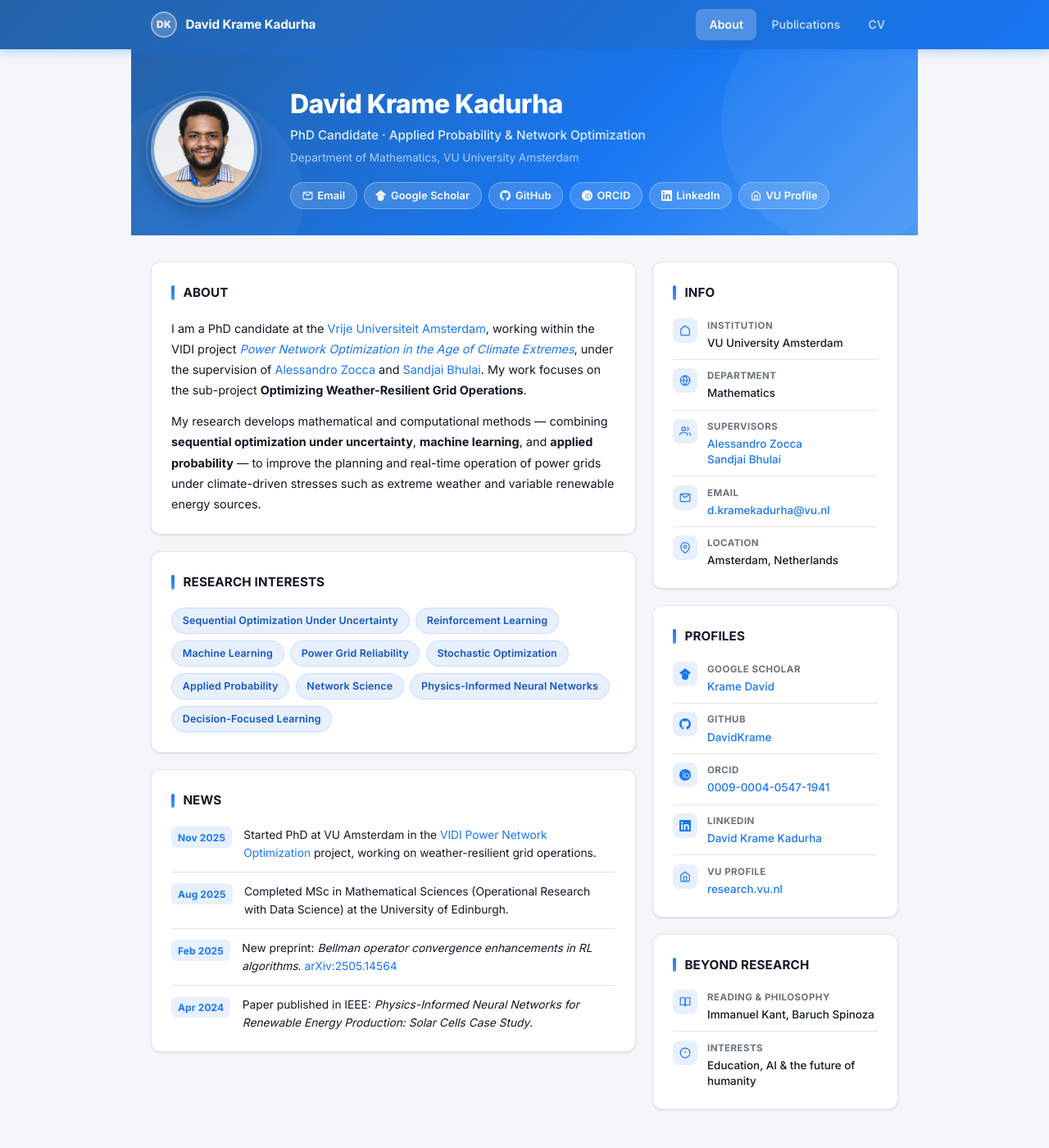
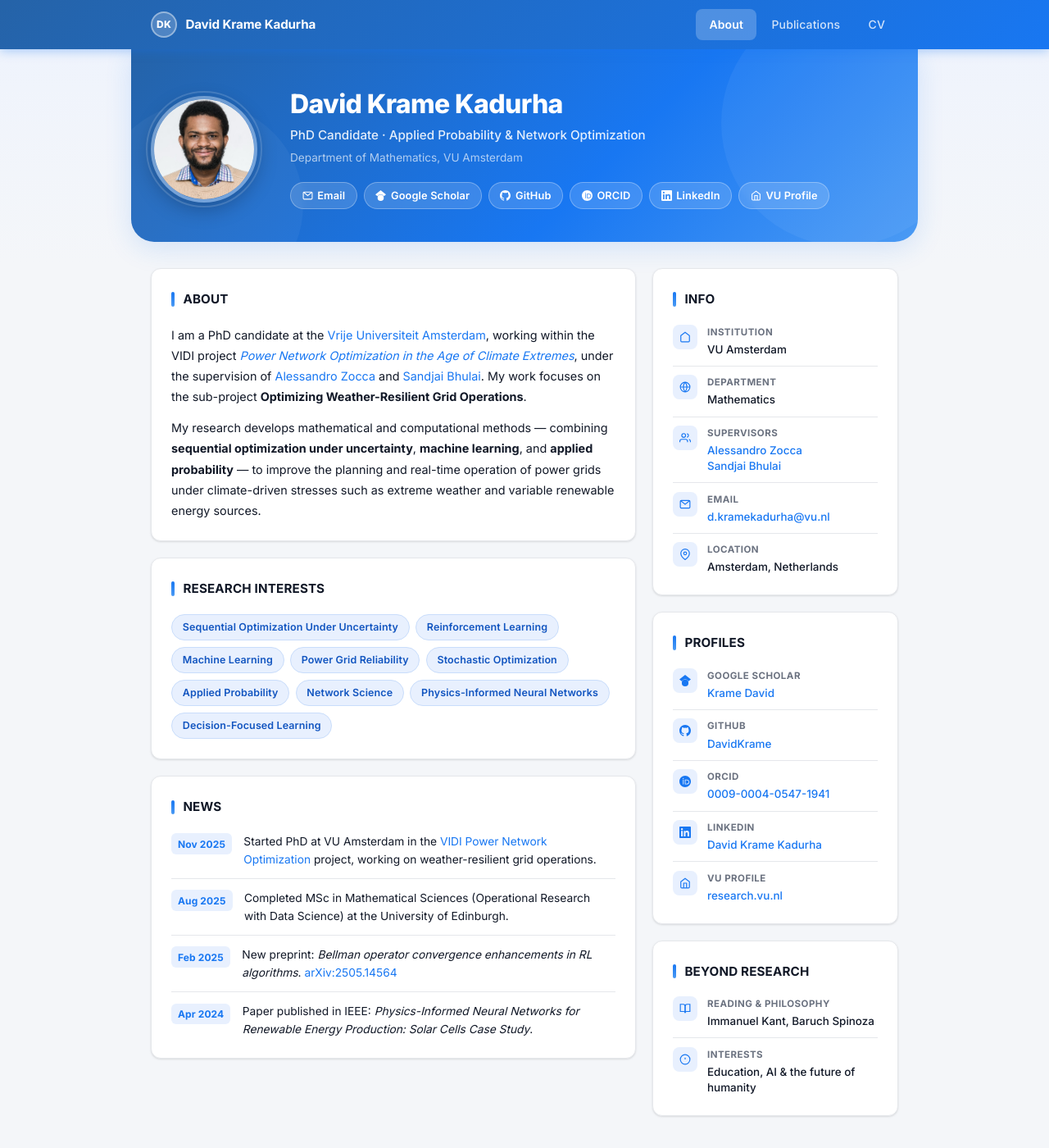
Before and after one commit to DavidKrame/davidkrame.github.io, a Jekyll site: the page built from index.html, in a window 1280 px wide and 1400 px high. Shown: the whole window at 82% size. Built offline with Jekyll 4.4.1, drawn with Linux system fonts in a browser that asks for light colours; some of the changed text lies outside the part shown.

Commit message:
Fix VU Amsterdam naming, rounded hero corners, soft blue page gradient

```diff
--- a/_config.yml
+++ b/_config.yml
@@ -1,6 +1,6 @@
 title: David Krame Kadurha
 description: >-
-  David Krame Kadurha is a PhD candidate in Mathematics at VU University Amsterdam (Vrije Universiteit)
+  David Krame Kadurha is a PhD candidate in Mathematics at VU Amsterdam (Vrije Universiteit)
   working on weather-resilient power grid operations using sequential optimization under uncertainty,
   reinforcement learning, and machine learning.
 url: "https://davidkrame.github.io"
@@ -13,7 +13,7 @@ author:
   name: David Krame Kadurha
   email: d.kramekadurha@vu.nl
   position: PhD Candidate in Applied Probability & Network Optimization
-  affiliation: VU University Amsterdam
+  affiliation: VU Amsterdam
   department: Department of Mathematics
   address: De Boelelaan 1111, 1081 HV Amsterdam, The Netherlands
   github: DavidKrame
--- a/_includes/footer.html
+++ b/_includes/footer.html
@@ -1,7 +1,7 @@
 <footer class="site-footer">
   <div class="footer-inner">
     <p class="footer-name">David Krame Kadurha</p>
-    <p class="footer-affil">PhD Candidate · VU University Amsterdam</p>
+    <p class="footer-affil">PhD Candidate · VU Amsterdam</p>
     <div class="footer-links">
       <a href="https://orcid.org/{{ site.author.orcid }}" target="_blank">ORCID</a>
       <span class="footer-dot">·</span>
--- a/assets/css/style.scss
+++ b/assets/css/style.scss
@@ -27,11 +27,12 @@ html { scroll-behavior: smooth; }
 
 body {
   font-family: 'Inter', -apple-system, BlinkMacSystemFont, "Segoe UI", sans-serif;
-  background: var(--bg);
+  background: linear-gradient(180deg, #eef3fd 0%, #f4f6f9 320px);
   color: var(--text);
   font-size: 15px;
   line-height: 1.7;
   -webkit-font-smoothing: antialiased;
+  min-height: 100vh;
 }
 
 a { color: var(--blue); text-decoration: none; }
@@ -113,9 +114,11 @@ a:hover { text-decoration: underline; }
 .hero {
   background: linear-gradient(135deg, var(--blue-deeper) 0%, var(--blue) 60%, var(--blue-mid) 100%);
   margin: 0 -1.5rem 2rem;
-  padding: 3rem 1.5rem 2rem;
+  padding: 3rem 1.5rem 2.5rem;
   position: relative;
   overflow: hidden;
+  border-radius: 0 0 28px 28px;
+  box-shadow: 0 8px 32px rgba(24,119,242,.15);
 }
 
 .hero::before {
--- a/cv.html
+++ b/cv.html
@@ -2,7 +2,7 @@
 layout: default
 title: CV
 permalink: /cv/
-description: "CV of David Krame Kadurha — PhD candidate in Mathematics at VU University Amsterdam. MSc from the University of Edinburgh and AIMS Cameroon. Research in stochastic optimization, reinforcement learning, and machine learning for energy systems."
+description: "CV of David Krame Kadurha — PhD candidate in Mathematics at VU Amsterdam. MSc from the University of Edinburgh and AIMS Cameroon. Research in stochastic optimization, reinforcement learning, and machine learning for energy systems."
 ---
 
 <div class="page-header fade-in">
@@ -21,7 +21,7 @@ description: "CV of David Krame Kadurha — PhD candidate in Mathematics at VU U
       <div class="cv-period">Nov 2025 — Nov 2029</div>
       <div>
         <div class="cv-title">PhD in Applied Probability and Network Optimization</div>
-        <div class="cv-org">VU University Amsterdam, Netherlands</div>
+        <div class="cv-org">VU Amsterdam, Netherlands</div>
         <div class="cv-detail">
           Optimizing weather-resilient grid operations within the VIDI project
           <a href="https://doi.org/10.61686/GOOEL09973" target="_blank"><em>Power Network Optimization in the Age of Climate Extremes</em></a>,
--- a/index.html
+++ b/index.html
@@ -1,7 +1,7 @@
 ---
 layout: default
 title: About
-description: "David Krame Kadurha is a PhD candidate in Mathematics at VU University Amsterdam (Vrije Universiteit), researching weather-resilient power grid operations using sequential optimization under uncertainty and machine learning, as part of the VIDI Power Network Optimization project."
+description: "David Krame Kadurha is a PhD candidate in Mathematics at VU Amsterdam (Vrije Universiteit), researching weather-resilient power grid operations using sequential optimization under uncertainty and machine learning, as part of the VIDI Power Network Optimization project."
 ---
 
 <script type="application/ld+json">
@@ -14,7 +14,7 @@ description: "David Krame Kadurha is a PhD candidate in Mathematics at VU Univer
   "jobTitle": "PhD Candidate in Applied Probability and Network Optimization",
   "affiliation": {
     "@type": "Organization",
-    "name": "VU University Amsterdam",
+    "name": "VU Amsterdam",
     "department": "Department of Mathematics",
     "url": "https://vu.nl"
   },
@@ -55,7 +55,7 @@ description: "David Krame Kadurha is a PhD candidate in Mathematics at VU Univer
     <div class="hero-text">
       <h1>David Krame Kadurha</h1>
       <p class="hero-position">PhD Candidate · Applied Probability &amp; Network Optimization</p>
-      <p class="hero-affil">Department of Mathematics, VU University Amsterdam</p>
+      <p class="hero-affil">Department of Mathematics, VU Amsterdam</p>
       <div class="pills">
         <a href="mailto:{{ site.author.email }}" class="pill">
           <svg viewBox="0 0 24 24" fill="none" stroke="currentColor" stroke-width="2"><rect x="2" y="4" width="20" height="16" rx="2"/><path d="M22 4l-10 8L2 4"/></svg>
@@ -163,7 +163,7 @@ description: "David Krame Kadurha is a PhD candidate in Mathematics at VU Univer
           </div>
           <div>
             <div class="info-label">Institution</div>
-            <div class="info-value">VU University Amsterdam</div>
+            <div class="info-value">VU Amsterdam</div>
           </div>
         </li>
 
--- a/publications.html
+++ b/publications.html
@@ -2,7 +2,7 @@
 layout: default
 title: Publications
 permalink: /publications/
-description: "Publications by David Krame Kadurha (VU University Amsterdam) — reinforcement learning theory, Bellman operator convergence, physics-informed neural networks for solar energy, and transformer-based time series forecasting."
+description: "Publications by David Krame Kadurha (VU Amsterdam) — reinforcement learning theory, Bellman operator convergence, physics-informed neural networks for solar energy, and transformer-based time series forecasting."
 ---
 
 <div class="page-header fade-in">
```
